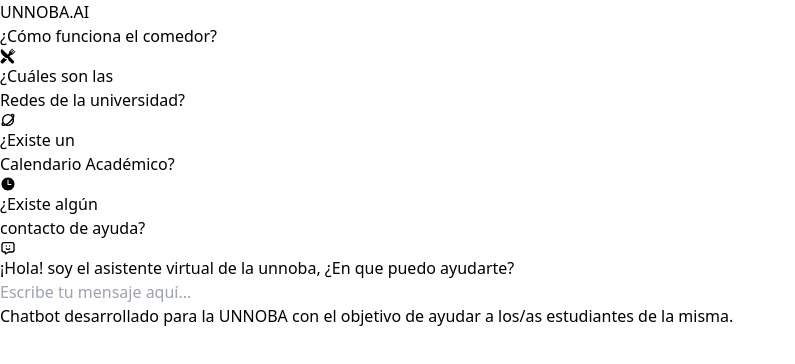
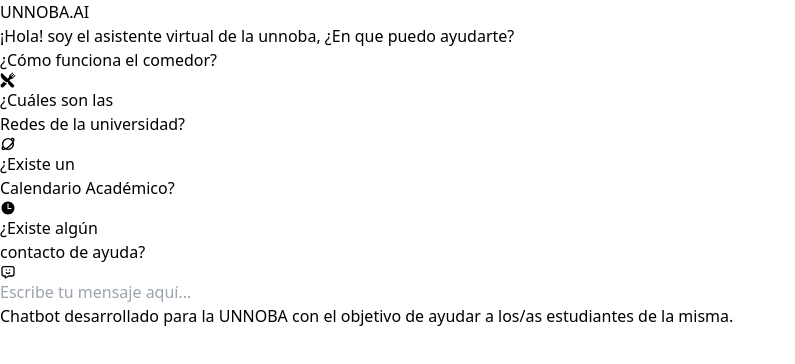
Before and after one commit to felijlucero/UNNOBA.AI, a React (Vite) app: page / in a window 1280 px wide. Shown: the top 364 px of the page, without its empty margins (0-795 px from the left). Built offline with nearby package versions, Linux system fonts and the light colour scheme.

Commit message:
[Refactor] Cambio de posicion componente mensaje bienvenida.

```diff
--- a/src/App.css
+++ b/src/App.css
@@ -39,3 +39,13 @@
   min-width: 20vw;
   margin-top: 15px;
 }
+
+@keyframes blink {
+  50% {
+    opacity: 0;
+  }
+}
+
+.animate-blink {
+  animation: blink 1s step-end infinite;
+}
--- a/src/App.jsx
+++ b/src/App.jsx
@@ -67,6 +67,20 @@
     messagesEndRef.current?.scrollIntoView({ behavior: "smooth" });
   }, [messages]);
 
+  const welcomeMessage = '¡Hola! soy el asistente virtual de la unnoba, ¿En que puedo ayudarte?';
+  const [displayedMessage, setDisplayedMessage] = useState('');
+  const typingSpeed = 70;
+  useEffect(() => {
+    if (displayedMessage.length < welcomeMessage.length) {
+      const timeout = setTimeout(() => {
+        setDisplayedMessage(welcomeMessage.substring(0, displayedMessage.length + 1));
+      }, typingSpeed);
+      return () => clearTimeout(timeout);
+    }
+  }, [displayedMessage, welcomeMessage, typingSpeed]);
+
+
+
   return (
     <div className="container w-screen min-h-screen overflow-x-hidden bg-[#EDEDED] text-[#333333] font-sans">
       {
@@ -76,7 +90,6 @@
               <h2 className='text-2xl text-[#005B96] font-bold'>UNNOBA.AI</h2>
               <button id='newChatBtn' className='bg-[#005B96] text-white p-2 rounded-full text-sm px-5 hover:bg-[#00467a]' onClick={newChat}>Nuevo Chat</button>
             </div>
-
             <div className="messages px-[10vw] py-4 space-y-4 h-[60vh] overflow-y-auto">
               {
                 messages?.map((msg, index) => (
@@ -97,6 +110,9 @@
           </div> :
           <div className="middle h-[80vh] flex items-center flex-col justify-center mb-10 pb-10">
             <h1 className='text-4xl text-[#005B96] font-bold'>UNNOBA.AI</h1>
+            <div className="m-5 py-5 flex w-lg items-center">
+              <p className="text-[#005B96] font-bold"> {displayedMessage}</p>
+            </div>
             <div className="boxes mt-8 flex items-center gap-4 flex-wrap justify-center px-4">
               <div className="card rounded-lg cursor-pointer transition-all hover:bg-[#A8D0E6] px-5 relative min-h-[20vh] bg-white p-4 shadow-md w-60">
                 <p className='text-base'>¿Cómo funciona el comedor?</p>
@@ -119,9 +135,6 @@
       }
 
       <div className="bottom w-full flex flex-col items-center px-[10vw]">
-      <div className="m-5 py-5 flex w-lg items-center">
-       <p className="text-[#005B96] font-bold"> ¡Hola! soy el asistente virtual de la unnoba, ¿En que puedo ayudarte?</p>
-      </div>
         <div className="inputBox w-full max-w-2xl text-base py-2 flex items-center bg-white rounded-full border border-[#005B96] shadow-sm">
           <input
             value={message}
```
Also changed, not shown: 1 other file (tests, documents, lock files or other folders).
